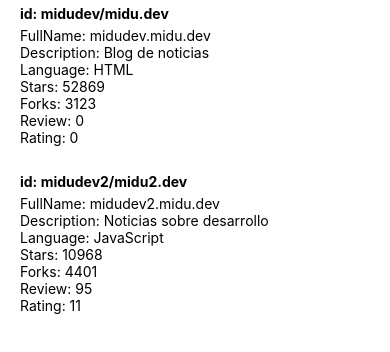
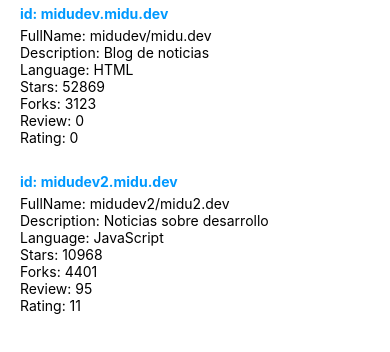
Before and after one commit to pedro-donoso/curso-react-native, a React Native app: screen / in a window 390 px wide. Shown: the top 352 px of the page. Built offline with nearby package versions, Linux system fonts and the light colour scheme.

Commit message:
agrego estilos

```diff
--- a/src/components/RepositoryItem.jsx
+++ b/src/components/RepositoryItem.jsx
@@ -1,10 +1,23 @@
 import React from 'react';
-import {View, Text} from 'react-native'
+import {View, Text, StyleSheet} from 'react-native'
+
+const styles = StyleSheet.create({
+ container: {
+  padding: 20,
+  paddingBottom: 5,
+  paddingTop: 5
+ },
+ strong: {
+  color: '#09f',
+  fontWeight: 'bold',
+  marginBottom: 5
+ }
+})
 
 const RepositoryItem = (props) => (
-  <View key={props.id} style={{ padding: 20, paddingBottom: 5, paddingTop: 5 }}>
- <Text style={{ fontWeight: "bold", marginBottom: 5 }}>id: {props.fullName}</Text>
- <Text>FullName: {props.id}</Text>
+<View key={props.id} style={styles.container}>
+  <Text style={styles.strong}>id: {props.id}</Text>
+  <Text>FullName: {props.fullName}</Text>
   <Text>Description: {props.description}</Text>
   <Text>Language: {props.language}</Text>
   <Text>Stars: {props.stargazersCount}</Text>
```
Lines whose indentation alone changed are shown as unchanged.
